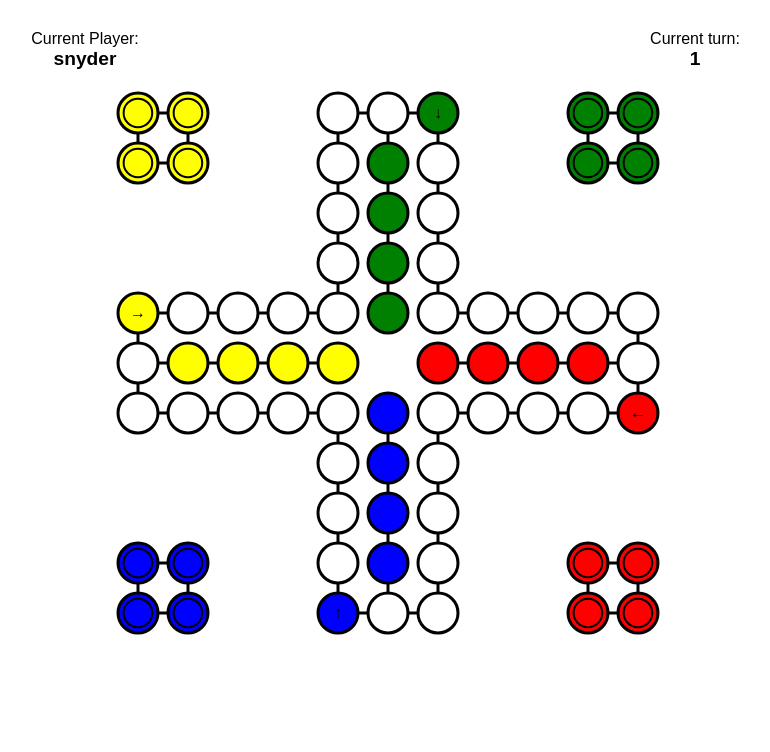
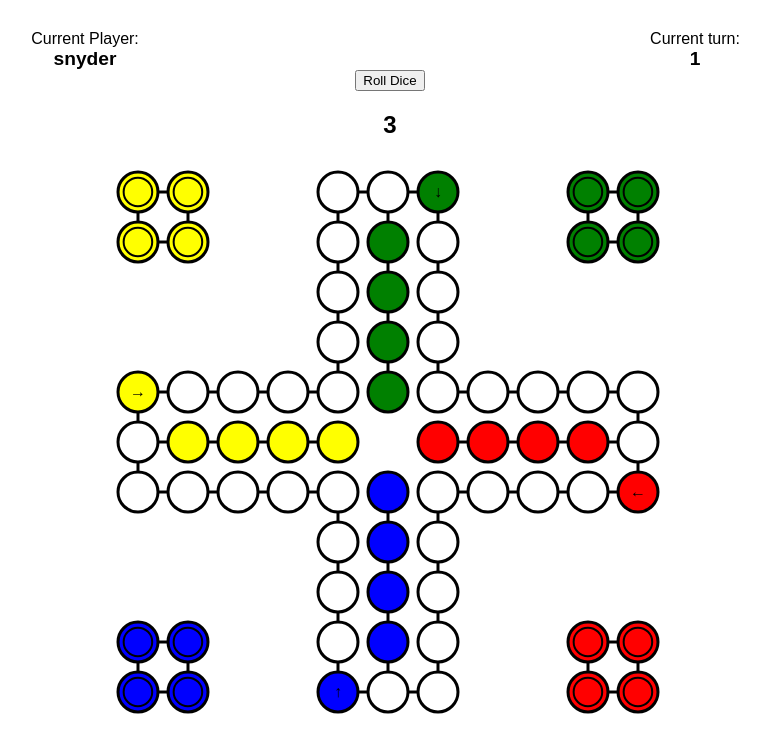
Before and after one commit to seriousManual/dog, a React (Create React App) app: page / in a window 1280 px wide. Shown: the top 752 px of the page, without its empty margins (250-1020 px from the left). Built offline with nearby package versions, Linux system fonts and the light colour scheme.

Commit message:
state and pieces implemented

```diff
--- a/src/App.jsx
+++ b/src/App.jsx
@@ -9,9 +9,8 @@ class App extends Component {
     return (
       <div className="App">
         <GameStatistics />
-        <Board>
-          <Dice/>
-        </Board>
+        <Dice/>
+        <Board/>
 
       </div>
     );
--- a/src/components/Board.jsx
+++ b/src/components/Board.jsx
@@ -27,11 +27,10 @@ class Board extends Component {
     return (
       <div className="board">
           <svg height={BOARD_SIZE} width={BOARD_SIZE}>
-          {/* {this.props.children} */}
-          {playableSpaces}
-          {startSpaces}
-          {homeSpaces}
-          {pieces}
+            {playableSpaces}
+            {startSpaces}
+            {homeSpaces}
+            {pieces}
           </svg>
 
       </div>
--- a/src/components/Dice.jsx
+++ b/src/components/Dice.jsx
@@ -1,14 +1,20 @@
 import React, { Component } from 'react';
-import {connect} from "react-redux";
+import { connect } from "react-redux";
+import { bindActionCreators } from 'redux'
+import { ACTION_UPDATE_DI, reducer } from '../state/dice'
 
 class Dice extends Component {
     render() {
       return (
         <div className="dice">
+            <button onClick={() => this.onDiceClick()}>Roll Dice</button>
             <h2>{this.props.value}</h2>
         </div>
       );
     }
+    onDiceClick() {
+      console.log("dice rolle should be here....")
+    }
   }
 
 export default connect(state => state.dice)(Dice);
--- a/src/index.css
+++ b/src/index.css
@@ -7,6 +7,11 @@ body {
 .board svg {
   margin: 30px auto;
   display: block;
+}
+.dice {
+  margin: 10px auto;
+  display: block;
+  text-align: center;
 }
 
 .game-statistics {
--- a/src/state/dice.js
+++ b/src/state/dice.js
@@ -10,7 +10,6 @@ export const ACTION_UPDATE_DI = "action_update_di";
 ///////////////////////////////
 
 export function reducer(state = getInitialDiceState(), action) {
-    console.log(action)
     switch(action.type) {
         case ACTION_UPDATE_DI:
             return {value: action.value};
```
